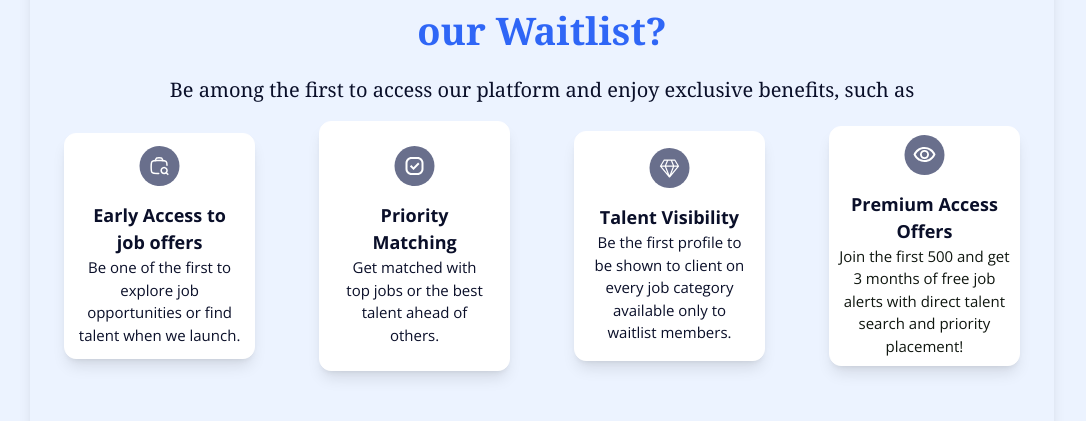
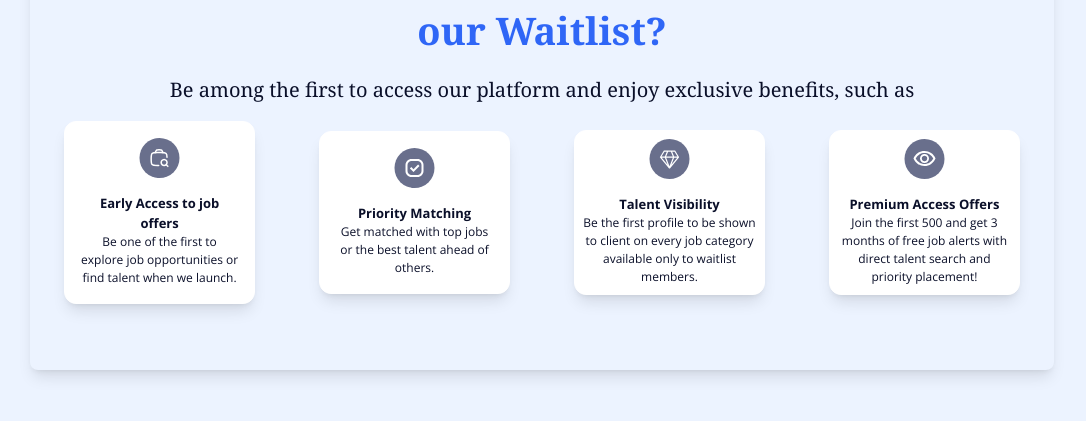
Before and after one commit to Rubikcon/BlockGigs-, a React (Vite) app in the folder blockgigs/: page / in a window 1280 px wide. Shown: the part 905-1326 px from the top of the page, without its empty margins (98-1184 px from the left). Built offline with nearby package versions, Linux system fonts and the light colour scheme.

Commit message:
update be

```diff
--- a/blockgigs/src/components/Be.jsx
+++ b/blockgigs/src/components/Be.jsx
@@ -16,20 +16,20 @@
                     Be among the first to access our platform and enjoy exclusive benefits, such as
                 </p>
                 <div className='flex lg:flex-row md:flex-row flex-col justify-between items-center my-4 flex-wrap px-8'>
-                    <div className="bg-white lg:w-[20%] md:w-[20%] w-[100%] p-3  border-white rounded-xl border shadow-lg mb-4">
+                    <div className="bg-white lg:w-[20%] md:w-[20%] w-[100%] p-4  border-white rounded-xl border shadow-lg mb-4">
                         <div className='grid place-content-center'><img
                             src={card}
                             alt=""
                             className=" object-center rounded-lg"
                         /></div>
-                        <h3 className="font-bold mt-4 lg:text-[18px] md:text-[18px] text-[16px]  text-[#0A0F29]">
+                        <h3 className="font-bold mt-4 lg:text-[13px] md:text-[13px] text-[10px]  text-[#0A0F29]">
                             Early Access to job offers
                         </h3>
-                        <p className=" text-[#0A0F29] lg:text-[15px] md:text-[15px] text-[15px] text-center">
+                        <p className=" text-[#0A0F29] lg:text-[12px] md:text-[12px] text-[10px] text-center">
                             Be one of the first to explore job opportunities or find talent when we launch.
                         </p>
                     </div>
-                    <div className="bg-white lg:w-[20%] md:w-[20%] w-[100%] p-6  border-white rounded-xl border shadow-lg mb-4">
+                    <div className="bg-white lg:w-[20%] md:w-[20%] w-[100%] p-4  border-white rounded-xl border shadow-lg mb-4">
                         <div className='grid place-content-center'>
                             <img
                                 src={card1}
@@ -37,25 +37,25 @@
                                 className=" object-center rounded-lg"
                             />
                         </div>
-                        <h3 className="font-bold mt-4 lg:text-[18px] md:text-[18px] text-[16px]  text-[#0A0F29]">
+                        <h3 className="font-bold mt-4 lg:text-[13px] md:text-[13px] text-[10px]  text-[#0A0F29]">
                             Priority Matching
                         </h3>
-                        <p className=" text-[#0A0F29] lg:text-[15px] md:text-[15px] text-[15px] text-center">
+                        <p className=" text-[#0A0F29] lg:text-[12px] md:text-[12px] text-[10px] text-center">
                             Get matched with top jobs or the best talent ahead of others.
 
                         </p>
                     </div>
-                    <div className="bg-white lg:w-[20%] md:w-[20%] w-[100%] p-4  border-white rounded-xl border shadow-lg mb-4">
+                    <div className="bg-white lg:w-[20%] md:w-[20%] w-[100%] p-2  border-white rounded-xl border shadow-lg mb-4">
                         <div className='grid place-content-center'><img
                             src={card2}
                             alt=""
                             className=" object-center rounded-lg"
                         />
                         </div>
-                        <h3 className="font-bold mt-4 lg:text-[18px] md:text-[18px] text-[16px]  text-[#0A0F29]">
+                        <h3 className="font-bold mt-4 lg:text-[13px] md:text-[13px] text-[10px]   text-[#0A0F29]">
                             Talent Visibility
                         </h3>
-                        <p className=" text-[#0A0F29] lg:text-[15px] md:text-[15px] text-[15px] text-center">
+                        <p className=" text-[#0A0F29] lg:text-[12px] md:text-[12px] text-[10px] text-center">
                             Be the first profile to be shown to client on every job category available only to waitlist members.
                         </p>
                     </div>
@@ -66,10 +66,10 @@
                             className=" object-center rounded-lg"
                         />
                         </div>
-                        <h3 className="font-bold mt-4 lg:text-[18px] md:text-[18px] text-[16px]  text-[#0A0F29]">
+                        <h3 className="font-bold mt-4 lg:text-[13px] md:text-[13px] text-[10px]   text-[#0A0F29]">
                             Premium Access Offers
                         </h3>
-                        <p className=" text-[#0A0F29]lg:text-[15px] md:text-[15px] text-[15px] text-center">
+                        <p className=" text-[#0A0F29] lg:text-[12px] md:text-[12px] text-[10px] text-center">
                             Join the first 500 and get 3 months of free job alerts with direct talent search and priority placement!
                         </p>
                     </div>
```
